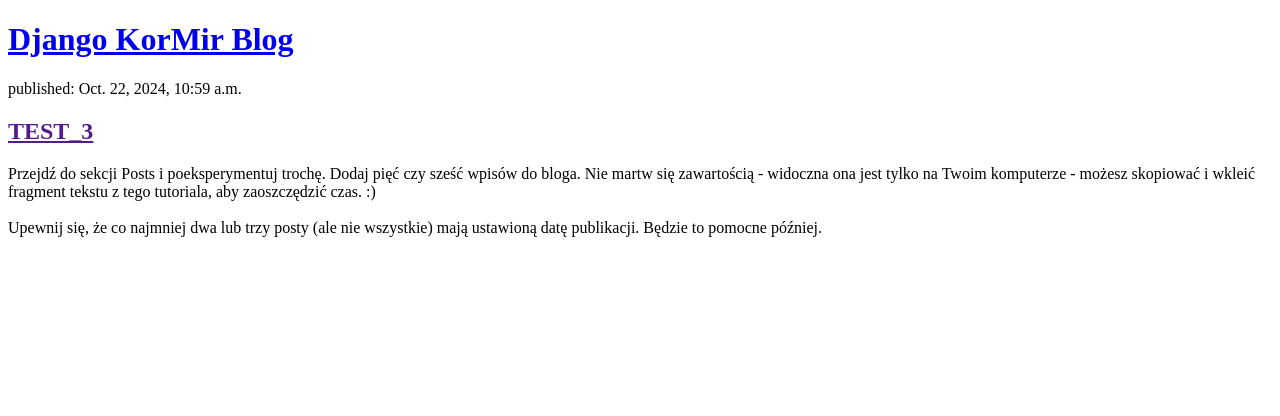
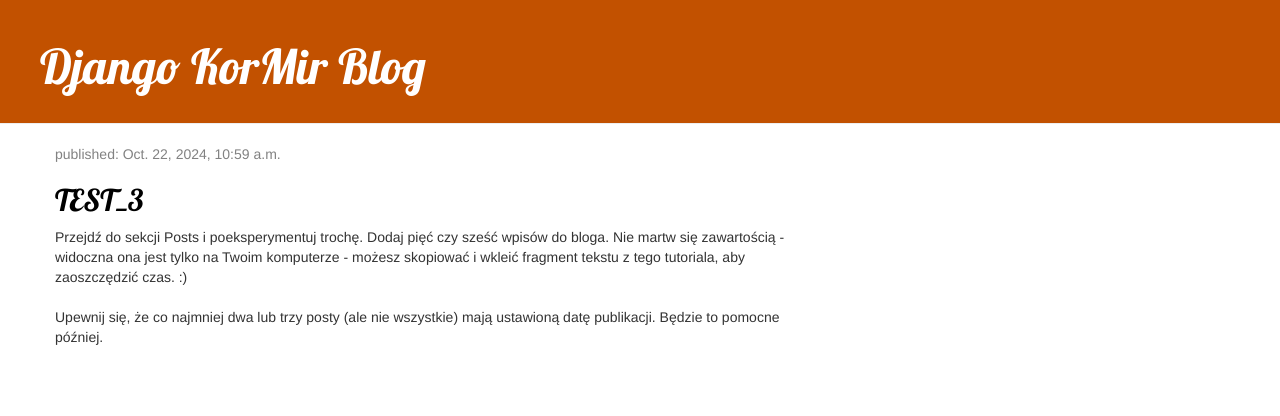
Before and after one commit to kormirpriv/blog, a Django app: page / in a window 1280 px wide. Shown: the top 416 px of the page. Run offline with Django 4.2, Linux system fonts and the light colour scheme; data comes from the database, SQL or seed files in the repository; some libraries are stand-ins or nearby versions.

Commit message:
Modified templates to display posts from database.

```diff
--- /dev/null
+++ b/blog/static/css/blog.css
@@ -0,0 +1,47 @@
+
+.page-header {
+    background-color: #C25100;
+    margin-top: 0;
+    padding: 20px 20px 20px 40px;
+}
+
+.page-header h1, .page-header h1 a, .page-header h1 a:visited, .page-header h1 a:active {
+    color: #ffffff;
+    font-size: 36pt;
+    text-decoration: none;
+}
+
+.content {
+    margin-left: 40px;
+}
+
+h1, h2, h3, h4 {
+    font-family: 'Lobster', cursive;
+}
+
+.date {
+    color: #828282;
+}
+
+.save {
+    float: right;
+}
+
+.post-form textarea, .post-form input {
+    width: 100%;
+}
+
+.top-menu, .top-menu:hover, .top-menu:visited {
+    color: #ffffff;
+    float: right;
+    font-size: 26pt;
+    margin-right: 20px;
+}
+
+.post {
+    margin-bottom: 70px;
+}
+
+.post h2 a, .post h1 a:visited {
+    color: #000000;
+}
--- /dev/null
+++ b/blog/templates/blog/base.html
@@ -0,0 +1,25 @@
+{% load static %}
+<html>
+    <head>
+        <title>Django KorMir blog</title>
+        <link rel="stylesheet" href="//maxcdn.bootstrapcdn.com/bootstrap/3.2.0/css/bootstrap.min.css">
+        <link rel="stylesheet" href="//maxcdn.bootstrapcdn.com/bootstrap/3.2.0/css/bootstrap-theme.min.css">
+        <link href='//fonts.googleapis.com/css?family=Lobster&subset=latin,latin-ext' rel='stylesheet' type='text/css'>
+        <link rel="stylesheet" href="{% static 'css/blog.css' %}">
+    </head>
+    <body>
+       <body>
+    <div class="page-header">
+        <h1><a href="/">Django KorMir Blog</a></h1>
+    </div>
+    <div class="content container">
+        <div class="row">
+            <div class="col-md-8">
+            {% block content %}
+            {% endblock %}
+            </div>
+        </div>
+    </div>
+</body>
+    </body>
+</html>
--- a/blog/templates/blog/post_list.html
+++ b/blog/templates/blog/post_list.html
@@ -1,19 +1,34 @@
 <!DOCTYPE html>
+{% extends 'blog/base.html' %}
+{% load static %}
+
 <html lang="en">
 <head>
-    <meta charset="UTF-8">
-    <title>Django KORMIR blog</title>
+    <title>Django KorMir blog</title>
+        <link href="https://stackpath.bootstrapcdn.com/bootstrap/5.1.3/css/bootstrap.min.css" rel="stylesheet">
+        <link rel="stylesheet" href="//maxcdn.bootstrapcdn.com/bootstrap/3.2.0/css/bootstrap-theme.min.css">
+        <link href="//fonts.googleapis.com/css?family=Lobster&subset=latin,latin-ext" rel="stylesheet" type="text/css">
+        <link rel="stylesheet" href="{% static 'css/blog.css' %}">
+
 </head>
 <body>
      <h1><a href="/">Django KorMir Blog</a></h1>
-    <div>
+    <div class="content container">
+    <div class="row">
+        <div class="col-md-8">
+            {% block content %}
                 {% for post in posts %}
-    <div>
+                    <div class="post">
+                        <div class="date">
                             <p>published: {{ post.published_date }}</p>
+                        </div>
                         <h2><a href="">{{ post.title }}</a></h2>
                         <p>{{ post.text|linebreaksbr }}</p>
                     </div>
                 {% endfor %}
+            {% endblock %}
+        </div>
+    </div>
 </div>
 </body>
 </html>
--- a/mysite/settings.py
+++ b/mysite/settings.py
@@ -116,7 +116,7 @@ USE_TZ = True
 # Static files (CSS, JavaScript, Images)
 # https://docs.djangoproject.com/en/4.2/howto/static-files/
 
-STATIC_URL = "static/"
+STATIC_URL = '/static/'
 STATIC_ROOT = BASE_DIR / "static"
 
 # Default primary key field type
```
Lines whose indentation alone changed are shown as unchanged.
